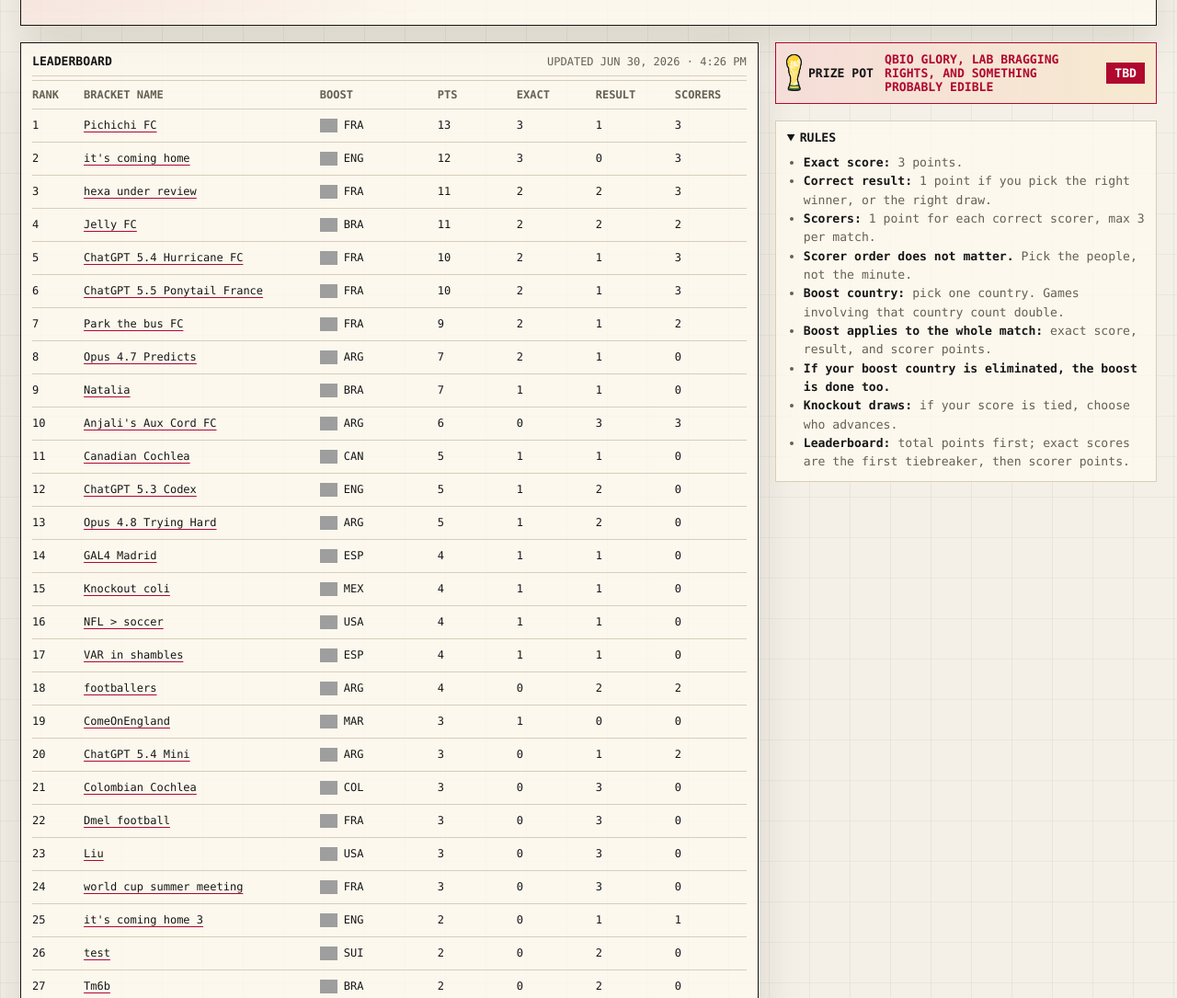
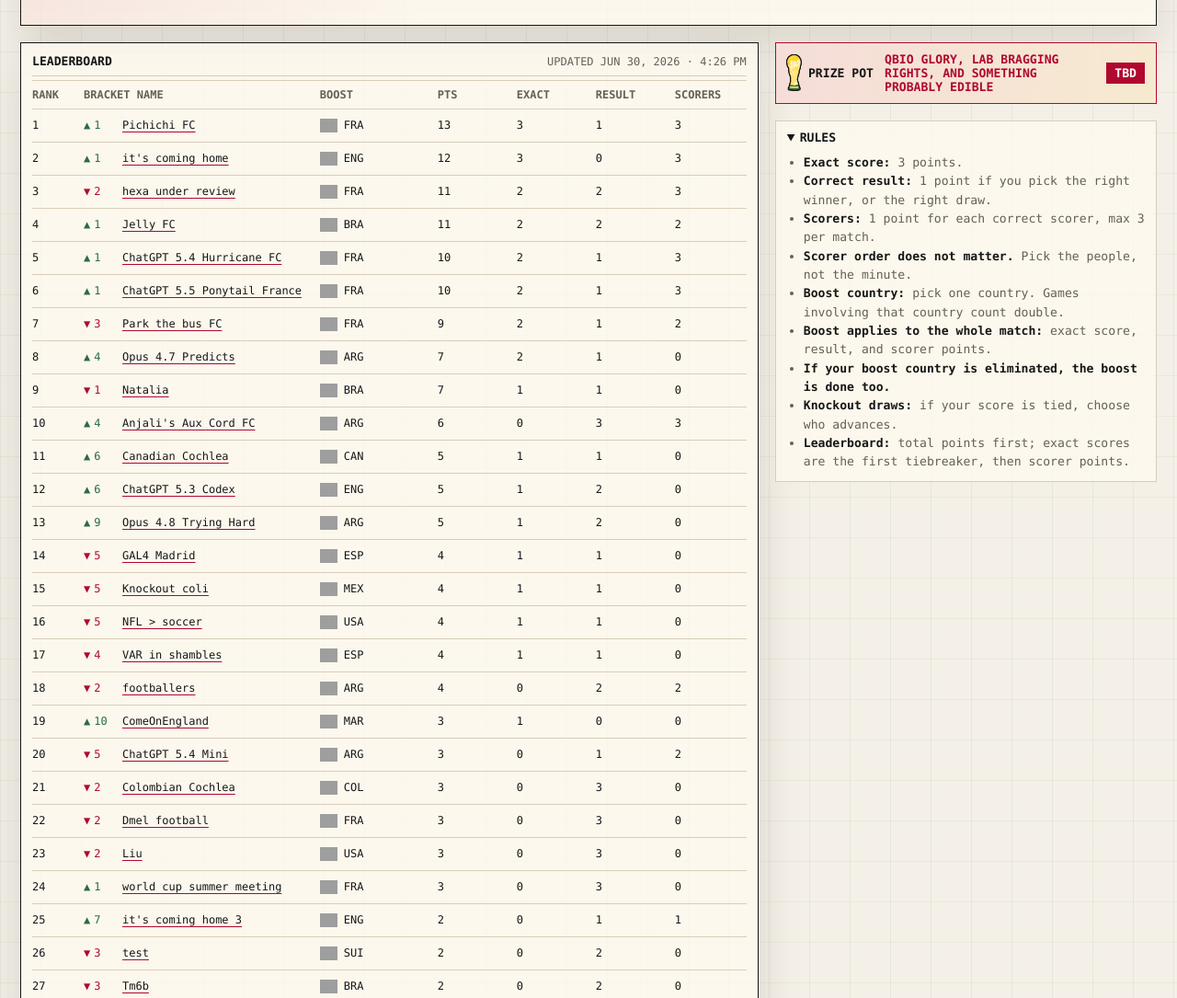
Before and after one commit to gumadeiras/world-cup-bracket, a plain HTML site: page index.html in a window 1280 px wide. Shown: the part 1747-2832 px from the top of the page at 92% size. Drawn offline with Linux system fonts and the light colour scheme; grey boxes are pictures that could not be loaded; a web font is replaced by a local one.

Commit message:
Show leaderboard rank movement

```diff
--- a/app.js
+++ b/app.js
@@ -435,9 +435,10 @@ function renderLeaderboard() {
     leaderboardUpdatedEl.textContent = `updated ${displayTimestamp(data.leaderboardUpdated || data.updated)}`;
   }
   const rows = sortedLeaderboard();
+  const movement = leaderboardMovement(rows);
   leaderboardEl.innerHTML = rows.length ? rows.map((row, index) => `
     <div class="leader-row">
-      <span>${index + 1}</span><span><a class="leader-link" href="?entry=${escapeAttribute(entryId(row, index))}">${escapeHtml(row.bracketName)}</a></span><span class="leader-boost">${renderBoostCountry(row.boostCountry)}</span><span>${row.points}</span><span>${row.exact}</span><span>${row.result}</span><span>${row.scorers}</span>
+      <span>${index + 1}</span><span class="leader-name">${renderRankChange(row, index, movement)}<a class="leader-link" href="?entry=${escapeAttribute(entryId(row, index))}">${escapeHtml(row.bracketName)}</a></span><span class="leader-boost">${renderBoostCountry(row.boostCountry)}</span><span>${row.points}</span><span>${row.exact}</span><span>${row.result}</span><span>${row.scorers}</span>
     </div>`).join("") : `
     <div class="leader-row">
       <span>-</span><span>TBD</span><span>-</span><span>0</span><span>0</span><span>0</span><span>0</span>
@@ -445,9 +446,57 @@ function renderLeaderboard() {
 }
 
 function sortedLeaderboard() {
-  return [...(data.leaderboard || [])].sort((a, b) =>
-    b.points - a.points || b.exact - a.exact || b.scorers - a.scorers || a.bracketName.localeCompare(b.bracketName)
-  );
+  return [...(data.leaderboard || [])].sort(compareLeaderboardRows);
+}
+
+function compareLeaderboardRows(a, b) {
+  return b.points - a.points || b.exact - a.exact || b.scorers - a.scorers || a.bracketName.localeCompare(b.bracketName);
+}
+
+function latestGameDayMatchIds() {
+  const dated = Object.entries(matchResults)
+    .filter(([, result]) => result?.date)
+    .map(([id, result]) => [id, etSoccerDateKey(new Date(result.date).getTime())]);
+  const days = dated.map(([, day]) => day).sort();
+  const latest = days[days.length - 1];
+  return new Set(dated.filter(([, day]) => day === latest).map(([id]) => String(id)));
+}
+
+function leaderboardScoreBefore(row, excludedIds) {
+  const scores = { points: 0, exact: 0, result: 0, scorers: 0 };
+  for (const match of row.matchBreakdown || []) {
+    if (excludedIds.has(String(match.id))) continue;
+    scores.points += match.points || 0;
+    scores.exact += match.exact || 0;
+    scores.result += match.result || 0;
+    scores.scorers += match.scorers || 0;
+  }
+  return { ...row, ...scores };
+}
+
+function leaderboardMovement(rows) {
+  const latestIds = latestGameDayMatchIds();
+  if (!latestIds.size) return new Map();
+  const beforeRanks = new Map(rows
+    .map((row) => leaderboardScoreBefore(row, latestIds))
+    .sort(compareLeaderboardRows)
+    .map((row, index) => [leaderboardRowKey(row), index + 1]));
+  return new Map(rows.map((row, index) => {
+    const id = leaderboardRowKey(row);
+    return [id, (beforeRanks.get(id) || index + 1) - (index + 1)];
+  }));
+}
+
+function renderRankChange(row, index, movement) {
+  const delta = movement.get(leaderboardRowKey(row)) || 0;
+  const direction = delta > 0 ? "up" : delta < 0 ? "down" : "same";
+  const icon = delta > 0 ? "▲" : delta < 0 ? "▼" : "■";
+  const label = delta > 0 ? `up ${delta}` : delta < 0 ? `down ${Math.abs(delta)}` : "no rank change";
+  return `<span class="rank-change ${direction}" title="${escapeAttribute(label)}" aria-label="${escapeAttribute(label)}"><i>${icon}</i><span>${Math.abs(delta)}</span></span>`;
+}
+
+function leaderboardRowKey(row) {
+  return row.id || slug(row.bracketName || "");
 }
 
 function slug(value) {
@@ -746,6 +795,10 @@ function teamStat(entry, team, stat) {
   return Number(entry.stats?.[team]?.[stat] || 0);
 }
 
+function hasMatchStats(entry) {
+  return Boolean(entry.stats?.[entry.result.home] && entry.stats?.[entry.result.away]);
+}
+
 function statCrimeCard(title, value, detail = "", tone = "", rule = "") {
   if (!value) return "";
   return `<article class="stat-card ${tone}">
@@ -871,6 +924,7 @@ function renderStatCrimesPanel(target, updatedEl, { completed, includeBracket, m
   if (updatedEl) updatedEl.textContent = `updated ${displayTimestamp(data.updated)}`;
   const rows = data.leaderboard || [];
   const completedIds = new Set(completed.map((entry) => String(entry.id)));
+  const statCompleted = completed.filter(hasMatchStats);
 
   const cooked = completed.map((entry) => {
     const actual = statWinnerName(entry.result);
@@ -902,13 +956,13 @@ function renderStatCrimesPanel(target, updatedEl, { completed, includeBracket, m
   const boostRows = boostPointRows(completed);
   const boost = boostRows.find((entry) => entry.points === 0) || boostRows.slice().sort((a, b) => a.points - b.points || b.believers - a.believers)[0];
 
-  const possessionFraud = completed.map((entry) => {
+  const possessionFraud = statCompleted.map((entry) => {
     const loser = statLoserName(entry.result);
     const winner = statWinnerName(entry.result);
     return { ...entry, loser, winner, possession: teamStat(entry, loser, "possession") - teamStat(entry, winner, "possession") };
   }).filter((entry) => entry.loser && entry.possession > 0).sort((a, b) => b.possession - a.possession)[0];
 
-  const shotFraud = completed.map((entry) => {
+  const shotFraud = statCompleted.map((entry) => {
     const loser = statLoserName(entry.result);
     const winner = statWinnerName(entry.result);
     return { ...entry, loser, winner, shots: teamStat(entry, loser, "shots") - teamStat(entry, winner, "shots") };
@@ -925,7 +979,7 @@ function renderStatCrimesPanel(target, updatedEl, { completed, includeBracket, m
     return { ...entry, odds, qbio, qbioVotes, mismatch: odds && qbio && odds !== qbio };
   }).filter((entry) => entry.mismatch).sort((a, b) => b.qbioVotes - a.qbioVotes || a.id.localeCompare(b.id))[0];
 
-  const mainCharacter = completed.flatMap((entry) => [entry.result.home, entry.result.away].map((team) => ({
+  const mainCharacter = statCompleted.flatMap((entry) => [entry.result.home, entry.result.away].map((team) => ({
     entry,
     team,
     yellow: teamStat(entry, team, "yellowCards"),
@@ -934,7 +988,7 @@ function renderStatCrimesPanel(target, updatedEl, { completed, includeBracket, m
     score: teamStat(entry, team, "yellowCards") + teamStat(entry, team, "redCards") * 3
   }))).sort((a, b) => b.score - a.score || b.yellow - a.yellow || b.fouls - a.fouls || a.team.localeCompare(b.team))[0];
 
-  const crossMerchant = completed.flatMap((entry) => [entry.result.home, entry.result.away].map((team) => ({
+  const crossMerchant = statCompleted.flatMap((entry) => [entry.result.home, entry.result.away].map((team) => ({
     entry,
     team,
     crosses: teamStat(entry, team, "crosses"),
--- a/index.html
+++ b/index.html
@@ -375,6 +375,38 @@
       display: inline-flex;
       gap: 7px;
       align-items: center;
+    }
+
+    .leader-name {
+      display: inline-flex;
+      min-width: 0;
+      gap: 8px;
+      align-items: center;
+    }
+
+    .rank-change {
+      display: inline-flex;
+      flex: 0 0 auto;
+      min-width: 34px;
+      gap: 4px;
+      align-items: center;
+      color: var(--muted);
+      font-variant-numeric: tabular-nums;
+      white-space: nowrap;
+    }
+
+    .rank-change i {
+      font-style: normal;
+      font-size: 0.75rem;
+      line-height: 1;
+    }
+
+    .rank-change.up {
+      color: var(--green);
+    }
+
+    .rank-change.down {
+      color: var(--red);
     }
 
     .leader-link,
```
